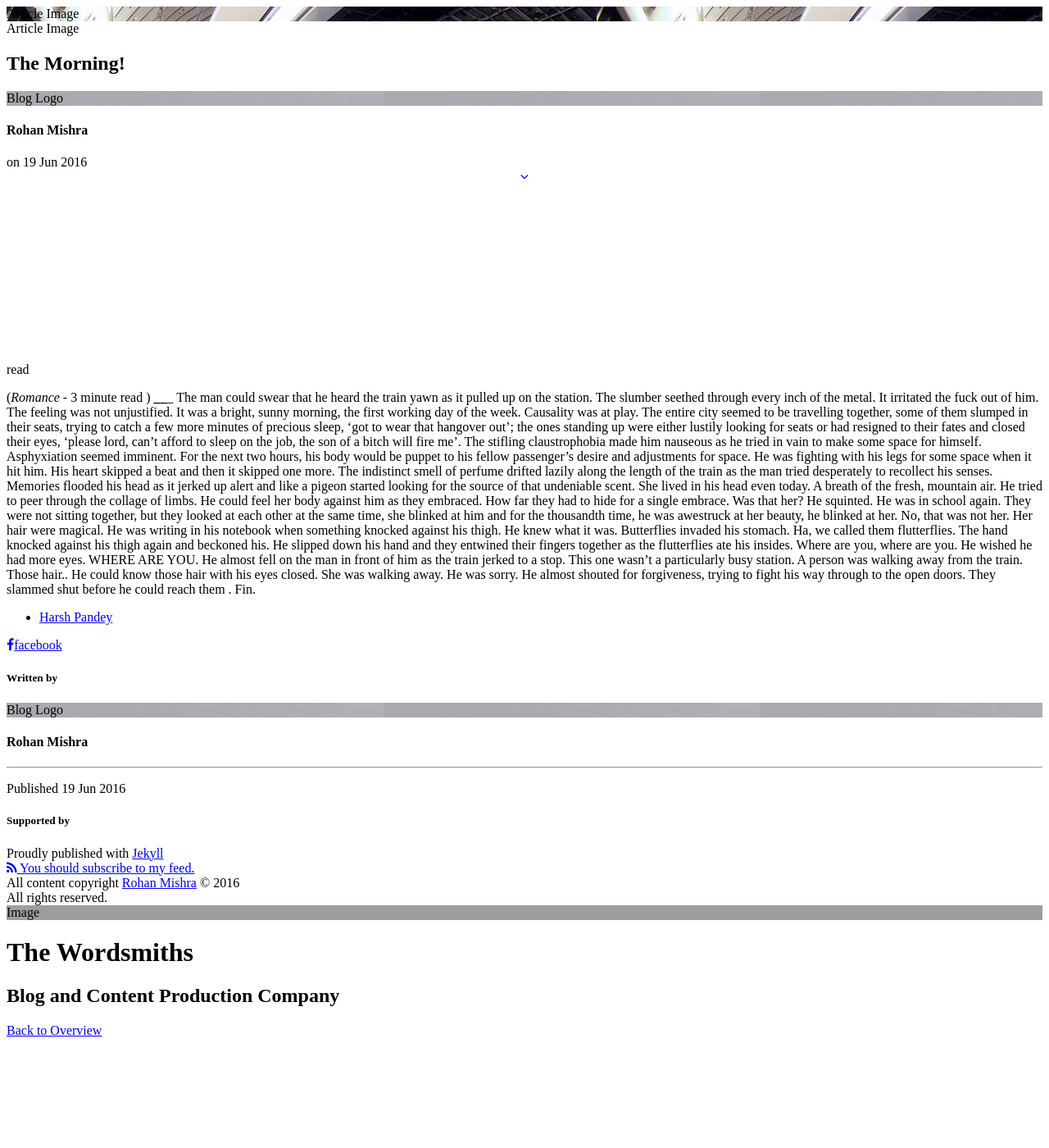
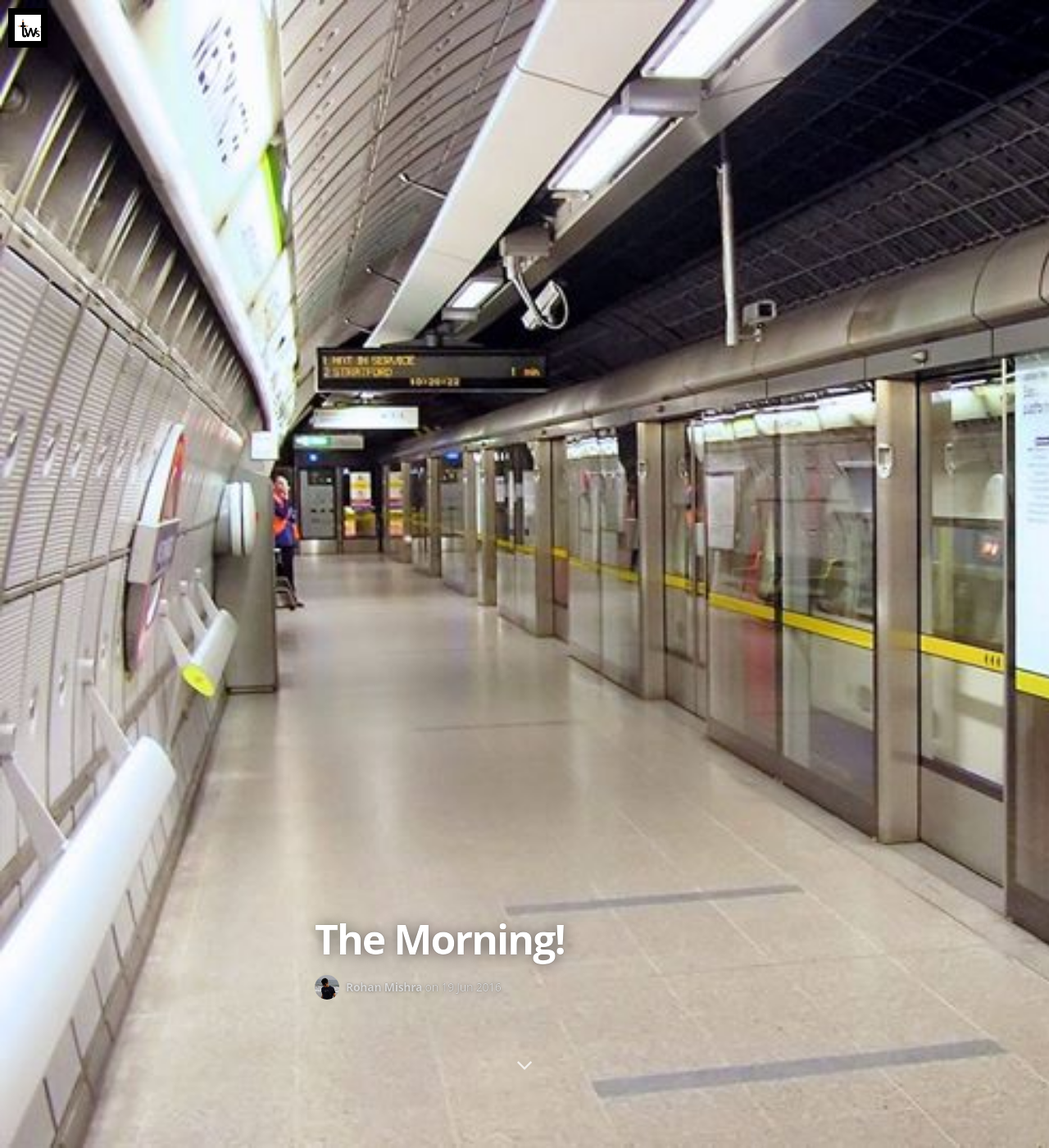
Before and after one commit to rachitgarg1907/RohanMishra97.github.io, a Jekyll site: the page built from _posts/2016-06-19-the-morning.markdown, in a window 1280 px wide and 1400 px high. Shown: the whole window at 82% size. Built offline with Jekyll 4.4.1, drawn with Linux system fonts in a browser that asks for light colours; nearby versions of some CDN libraries; some web fonts are replaced; comment, search, counter and statistics services are not loaded; grey boxes are pictures that could not be loaded.

Commit message:
nothing.

```diff
--- a/_config.yml
+++ b/_config.yml
@@ -20,8 +20,8 @@
 
 paginate:	5
 
-url: "http://www.facebook.com/wordsmiths14" # the base hostname & protocol for your site
-baseurl: "RohanMishra97.github.io"
+url: "http://rohanmishra97.github.io" # the base hostname & protocol for your site
+baseurl: ""
 #used to display twitter cards
 #twitter_handle: '@dirkfabisch'
 
```
